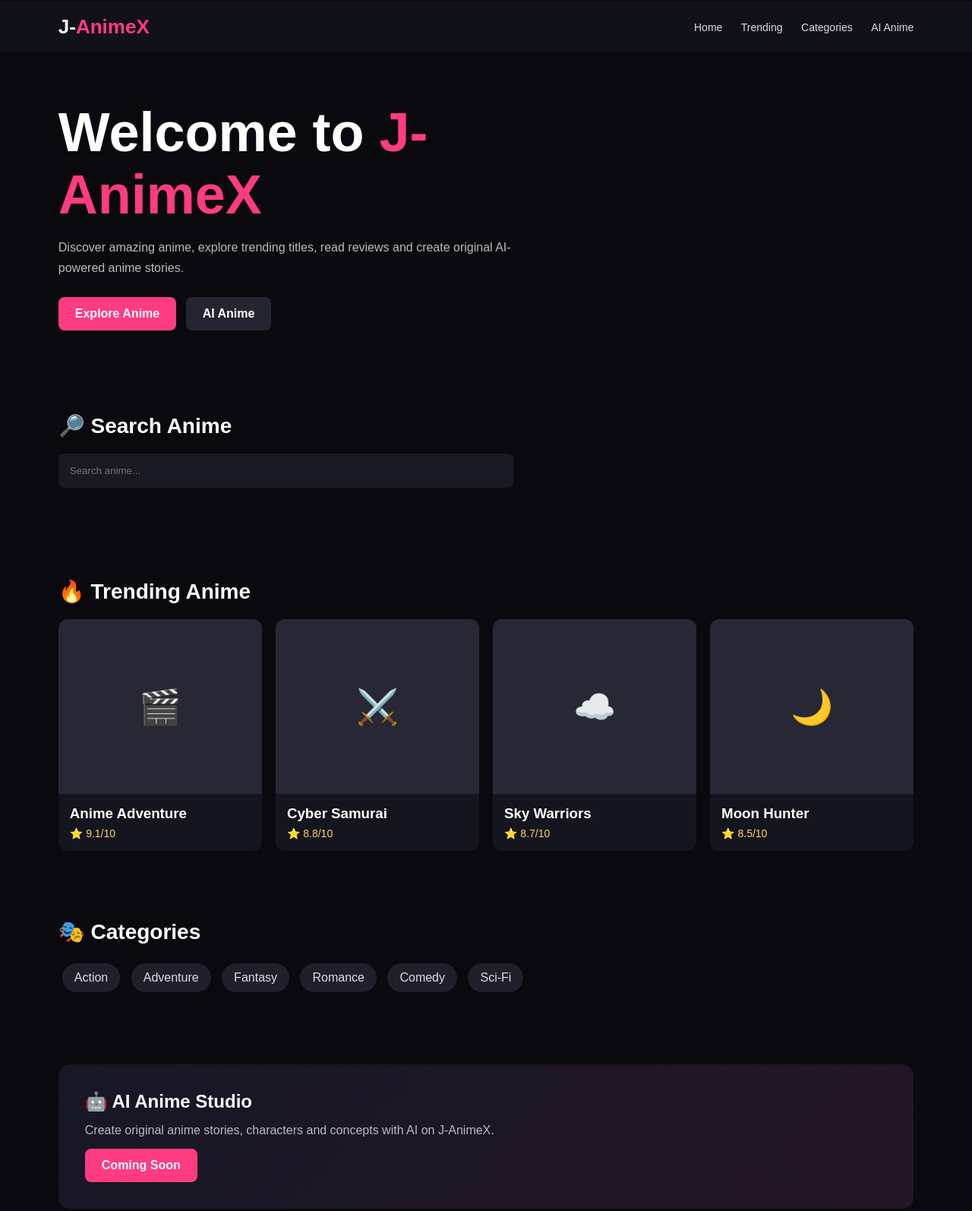
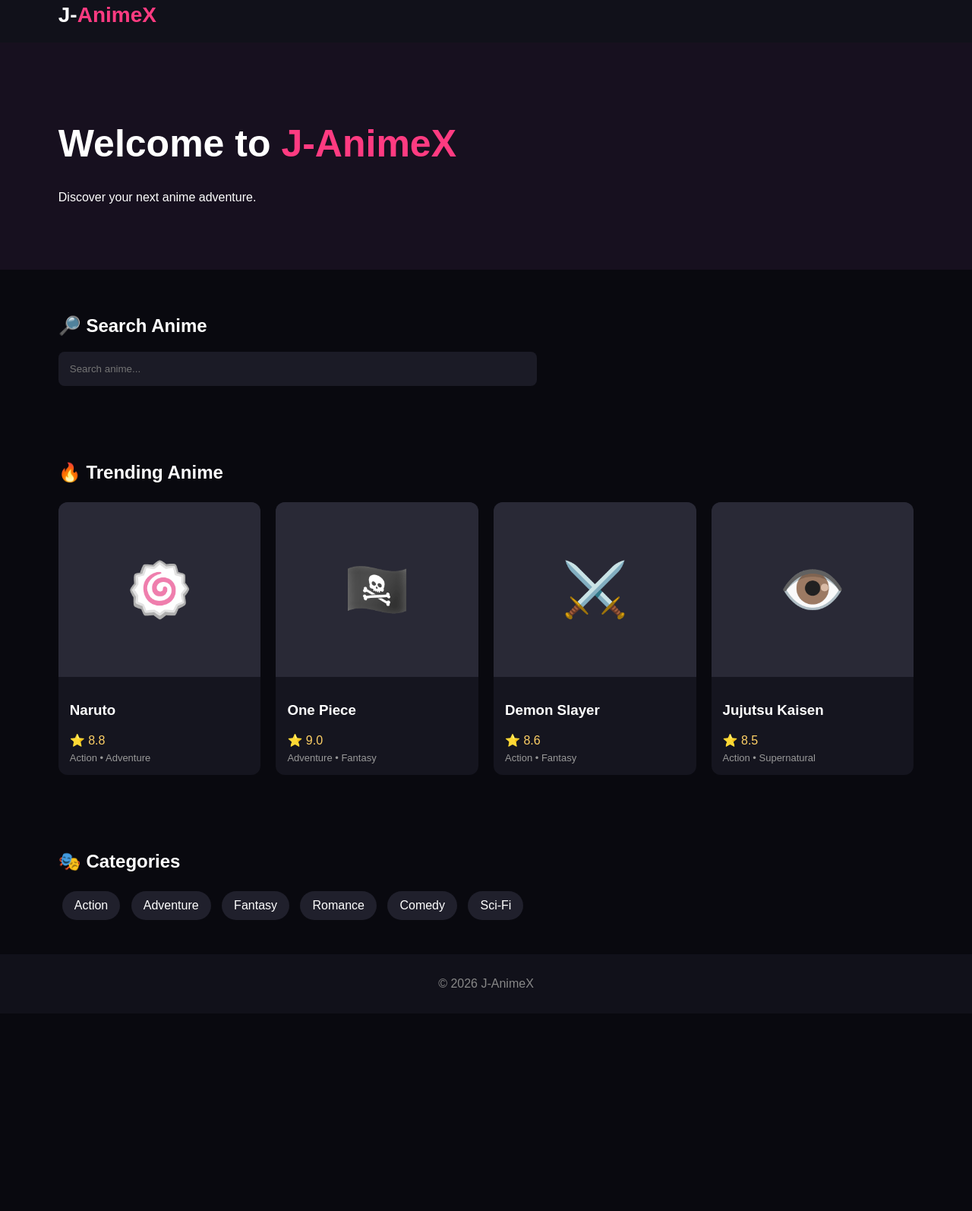
Before and after one commit to jeewankaloni64-afk/J-AnimeX, a plain HTML site: page index.html in a window 1280 px wide. Shown: the part 16-1610 px from the top of the page at 76% size. After the commit the page ends 1350 px from the top, so only its background shows below. Drawn offline with Linux system fonts and the light colour scheme.

Commit message:
Update index.html

```diff
--- a/index.html
+++ b/index.html
@@ -1,190 +1,109 @@
- html>
+<!DOCTYPE html>
 <html lang="en">
 <head>
 <meta charset="UTF-8">
 <meta name="viewport" content="width=device-width, initial-scale=1.0">
-
-  <title>J-AnimeX — Anime Adventure Starts Here</title>
-  <meta name="description" content="J-AnimeX - Discover anime, trending titles, reviews, AI-powered original stories and your personal watchlist.">
+<title>J-AnimeX</title>
 
 <style>
-    * {
-      box-sizing: border-box;
-      margin: 0;
-      padding: 0;
-      font-family: Arial, sans-serif;
+body{
+margin:0;
+background:#09090f;
+color:white;
+font-family:Arial,sans-serif;
 }
 
-    body {
-      background: #09090f;
-      color: white;
+header{
+padding:20px 6%;
+background:#11111a;
 }
 
-    header {
-      display: flex;
-      align-items: center;
-      justify-content: space-between;
-      padding: 18px 6%;
-      background: #11111a;
-      position: sticky;
-      top: 0;
-      z-index: 10;
+.logo{
+font-size:28px;
+font-weight:bold;
 }
 
-    .logo {
-      font-size: 26px;
-      font-weight: 800;
+.logo span{
+color:#ff3b81;
 }
 
-    .logo span {
-      color: #ff3b81;
+.hero{
+padding:70px 6%;
+background:#17101f;
 }
 
-    nav a {
-      color: #ddd;
-      text-decoration: none;
-      margin-left: 20px;
-      font-size: 14px;
+.hero h1{
+font-size:50px;
 }
 
-    nav a:hover {
-      color: #ff3b81;
+.hero span{
+color:#ff3b81;
 }
 
-    .hero {
-      min-height: 430px;
-      display: flex;
-      align-items: center;
-      padding: 60px 6%;
-      background:
-        linear-gradient(90deg, #09090f 20%, transparent),
-        linear-gradient(0deg, #09090f, transparent);
+section{
+padding:40px 6%;
 }
 
-    .hero-content {
-      max-width: 650px;
+.search{
+width:90%;
+max-width:600px;
+padding:15px;
+border:0;
+border-radius:8px;
+background:#1b1b26;
+color:white;
 }
 
-    .hero h1 {
-      font-size: clamp(40px, 7vw, 72px);
-      margin-bottom: 15px;
+.grid{
+display:grid;
+grid-template-columns:repeat(auto-fit,minmax(170px,1fr));
+gap:20px;
+margin-top:25px;
 }
 
-    .hero h1 span {
-      color: #ff3b81;
+.card{
+background:#15151f;
+border-radius:12px;
+overflow:hidden;
+cursor:pointer;
 }
 
-    .hero p {
-      color: #bbb;
-      line-height: 1.7;
-      margin-bottom: 25px;
+.poster{
+height:230px;
+display:flex;
+align-items:center;
+justify-content:center;
+font-size:70px;
+background:#292936;
 }
 
-    .btn {
-      display: inline-block;
-      padding: 13px 22px;
-      border-radius: 8px;
-      background: #ff3b81;
-      color: white;
-      text-decoration: none;
-      font-weight: bold;
-      margin-right: 8px;
+.info{
+padding:15px;
 }
 
-    .btn.secondary {
-      background: #252532;
+.rating{
+color:#ffd166;
 }
 
-    section {
-      padding: 45px 6%;
+.genre{
+color:#999;
+font-size:13px;
+margin-top:6px;
 }
 
-    .section-title {
-      margin-bottom: 20px;
-      font-size: 28px;
+.category{
+display:inline-block;
+background:#20202c;
+padding:10px 16px;
+border-radius:20px;
+margin:5px;
 }
 
-    .search {
-      width: 100%;
-      max-width: 600px;
-      padding: 15px;
-      border: none;
-      outline: none;
-      border-radius: 8px;
-      background: #191923;
-      color: white;
-      margin-bottom: 30px;
-    }
-
-    .grid {
-      display: grid;
-      grid-template-columns: repeat(auto-fit, minmax(170px, 1fr));
-      gap: 18px;
-    }
-
-    .card {
-      background: #15151f;
-      border-radius: 12px;
-      overflow: hidden;
-      transition: transform .2s;
-    }
-
-    .card:hover {
-      transform: translateY(-5px);
-    }
-
-    .poster {
-      height: 230px;
-      display: flex;
-      align-items: center;
-      justify-content: center;
-      background: #272735;
-      font-size: 45px;
-    }
-
-    .card-info {
-      padding: 15px;
-    }
-
-    .card h3 {
-      margin-bottom: 7px;
-    }
-
-    .rating {
-      color: #ffd166;
-      font-size: 14px;
-    }
-
-    .category {
-      display: inline-block;
-      background: #20202c;
-      padding: 10px 16px;
-      border-radius: 20px;
-      margin: 5px;
-      color: #ddd;
-    }
-
-    .ai-box {
-      background: linear-gradient(135deg, #171725, #241526);
-      padding: 35px;
-      border-radius: 15px;
-    }
-
-    footer {
-      text-align: center;
-      padding: 30px;
-      background: #11111a;
-      color: #888;
-    }
-
-    @media (max-width: 700px) {
-      nav {
-        display: none;
-      }
-
-      .hero {
-        min-height: 380px;
-      }
+footer{
+text-align:center;
+padding:30px;
+background:#11111a;
+color:#888;
 }
 </style>
 </head>
@@ -192,84 +111,96 @@
 <body>
 
 <header>
-  <div class="logo">J-<span>AnimeX</span></div>
-
-  <nav>
-    <a href="#">Home</a>
-    <a href="#trending">Trending</a>
-    <a href="#categories">Categories</a>
-    <a href="#ai">AI Anime</a>
-  </nav>
+<div class="logo">
+J-<span>AnimeX</span>
+</div>
 </header>
 
-<section class="hero">
-  <div class="hero-content">
+<div class="hero">
 <h1>Welcome to <span>J-AnimeX</span></h1>
-
-    <p>
-      Discover amazing anime, explore trending titles,
-      read reviews and create original AI-powered anime stories.
-    </p>
-
-    <a href="#trending" class="btn">Explore Anime</a>
-    <a href="#ai" class="btn secondary">AI Anime</a>
+<p>Discover your next anime adventure.</p>
 </div>
-</section>
 
 <section>
-  <h2 class="section-title">🔎 Search Anime</h2>
+
+<h2>🔎 Search Anime</h2>
 
 <input
 class="search"
 id="search"
-    type="text"
 placeholder="Search anime..."
-    onkeyup="searchAnime()"
-  >
+onkeyup="searchAnime()">
+
 </section>
 
-<section id="trending">
-  <h2 class="section-title">🔥 Trending Anime</h2>
+<section>
 
-  <div class="grid" id="animeGrid">
+<h2>🔥 Trending Anime</h2>
 
-    <div class="card" data-name="Anime Adventure">
-      <div class="poster">🎬</div>
-      <div class="card-info">
-        <h3>Anime Adventure</h3>
-        <div class="rating">⭐ 9.1/10</div>
-      </div>
-    </div>
+<div class="grid">
 
-    <div class="card" data-name="Cyber Samurai">
-      <div class="poster">⚔️</div>
-      <div class="card-info">
-        <h3>Cyber Samurai</h3>
-        <div class="rating">⭐ 8.8/10</div>
-      </div>
-    </div>
+<div class="card" data-name="Naruto"
+onclick="openAnime('Naruto')">
 
-    <div class="card" data-name="Sky Warriors">
-      <div class="poster">☁️</div>
-      <div class="card-info">
-        <h3>Sky Warriors</h3>
-        <div class="rating">⭐ 8.7/10</div>
-      </div>
-    </div>
+<div class="poster">🍥</div>
 
-    <div class="card" data-name="Moon Hunter">
-      <div class="poster">🌙</div>
-      <div class="card-info">
-        <h3>Moon Hunter</h3>
-        <div class="rating">⭐ 8.5/10</div>
-      </div>
+<div class="info">
+<h3>Naruto</h3>
+<div class="rating">⭐ 8.8</div>
+<div class="genre">Action • Adventure</div>
 </div>
 
 </div>
+
+
+<div class="card" data-name="One Piece"
+onclick="openAnime('One Piece')">
+
+<div class="poster">🏴‍☠️</div>
+
+<div class="info">
+<h3>One Piece</h3>
+<div class="rating">⭐ 9.0</div>
+<div class="genre">Adventure • Fantasy</div>
+</div>
+
+</div>
+
+
+<div class="card" data-name="Demon Slayer"
+onclick="openAnime('Demon Slayer')">
+
+<div class="poster">⚔️</div>
+
+<div class="info">
+<h3>Demon Slayer</h3>
+<div class="rating">⭐ 8.6</div>
+<div class="genre">Action • Fantasy</div>
+</div>
+
+</div>
+
+
+<div class="card" data-name="Jujutsu Kaisen"
+onclick="openAnime('Jujutsu Kaisen')">
+
+<div class="poster">👁️</div>
+
+<div class="info">
+<h3>Jujutsu Kaisen</h3>
+<div class="rating">⭐ 8.5</div>
+<div class="genre">Action • Supernatural</div>
+</div>
+
+</div>
+
+</div>
+
 </section>
 
-<section id="categories">
-  <h2 class="section-title">🎭 Categories</h2>
+<section>
+
+<h2>🎭 Categories</h2>
 
 <span class="category">Action</span>
 <span class="category">Adventure</span>
@@ -277,31 +208,51 @@
 <span class="category">Romance</span>
 <span class="category">Comedy</span>
 <span class="category">Sci-Fi</span>
-</section>
 
-<section id="ai">
-  <div class="ai-box">
-    <h2>🤖 AI Anime Studio</h2>
-
-    <p style="margin:15px 0;color:#bbb;">
-      Create original anime stories, characters and concepts
-      with AI on J-AnimeX.
-    </p>
-
-    <a href="#" class="btn">Coming Soon</a>
-  </div>
 </section>
 
 <footer>
-  <p>© 2026 J-AnimeX. All rights reserved.</p>
-  <p style="margin-top:8px;">
-    Original, licensed and legally permitted content only.
-  </p>
+© 2026 J-AnimeX
 </footer>
 
+
 <script>
-  function searchAnime() {
-    const input = document
+
+function searchAnime(){
+
+let input=document
 .getElementById("search")
 .value
-      .toLowerCase()
+.toLowerCase();
+
+let cards=document
+.querySelectorAll(".card");
+
+cards.forEach(card=>{
+
+let name=card
+.getAttribute("data-name")
+.toLowerCase();
+
+card.style.display=
+name.includes(input)
+?"block"
+:"none";
+
+});
+
+}
+
+
+function openAnime(name){
+
+window.location.href=
+"anime.html?anime="+
+encodeURIComponent(name);
+
+}
+
+</script>
+
+</body>
+</html>
```
Lines whose indentation alone changed are shown as unchanged.
